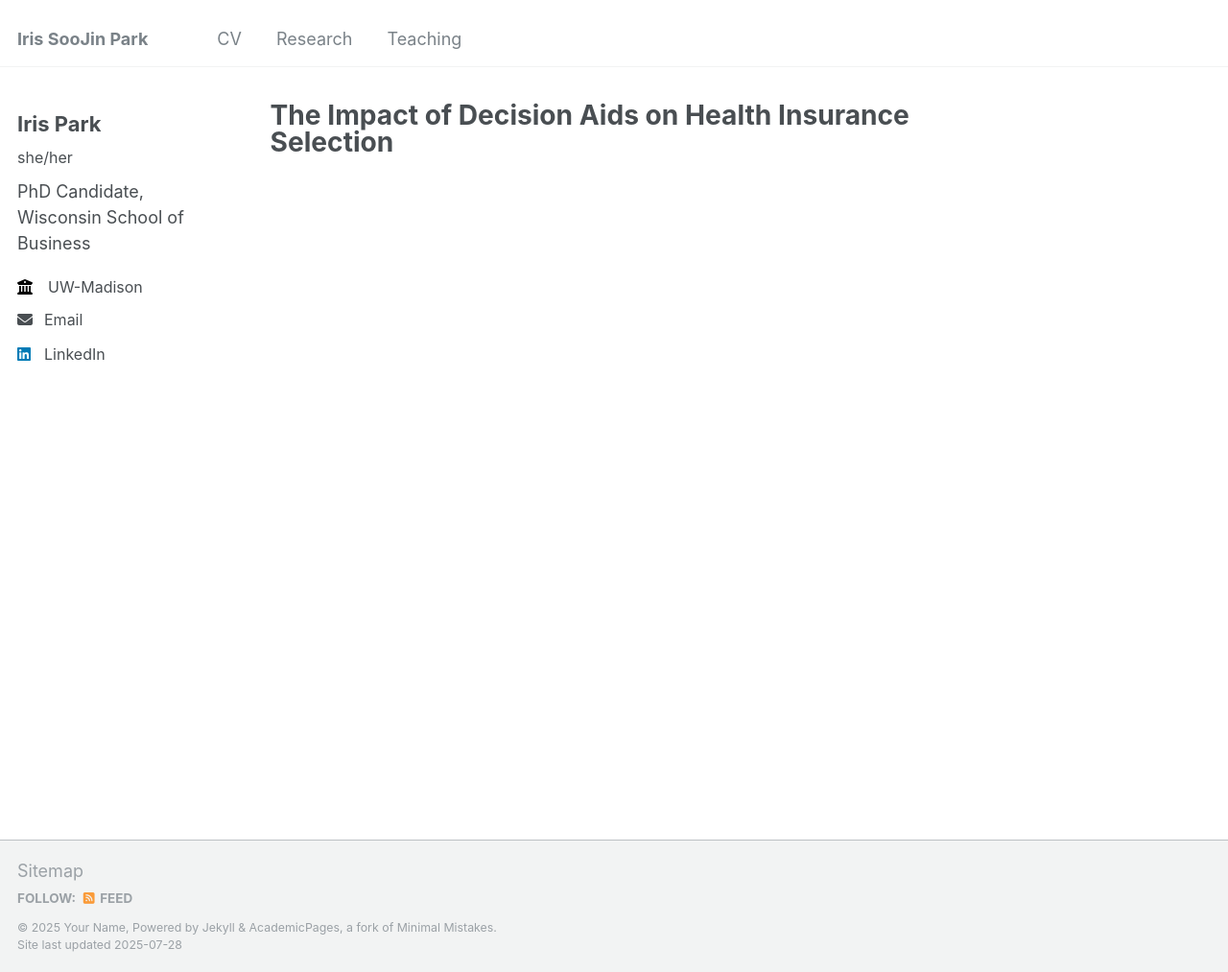
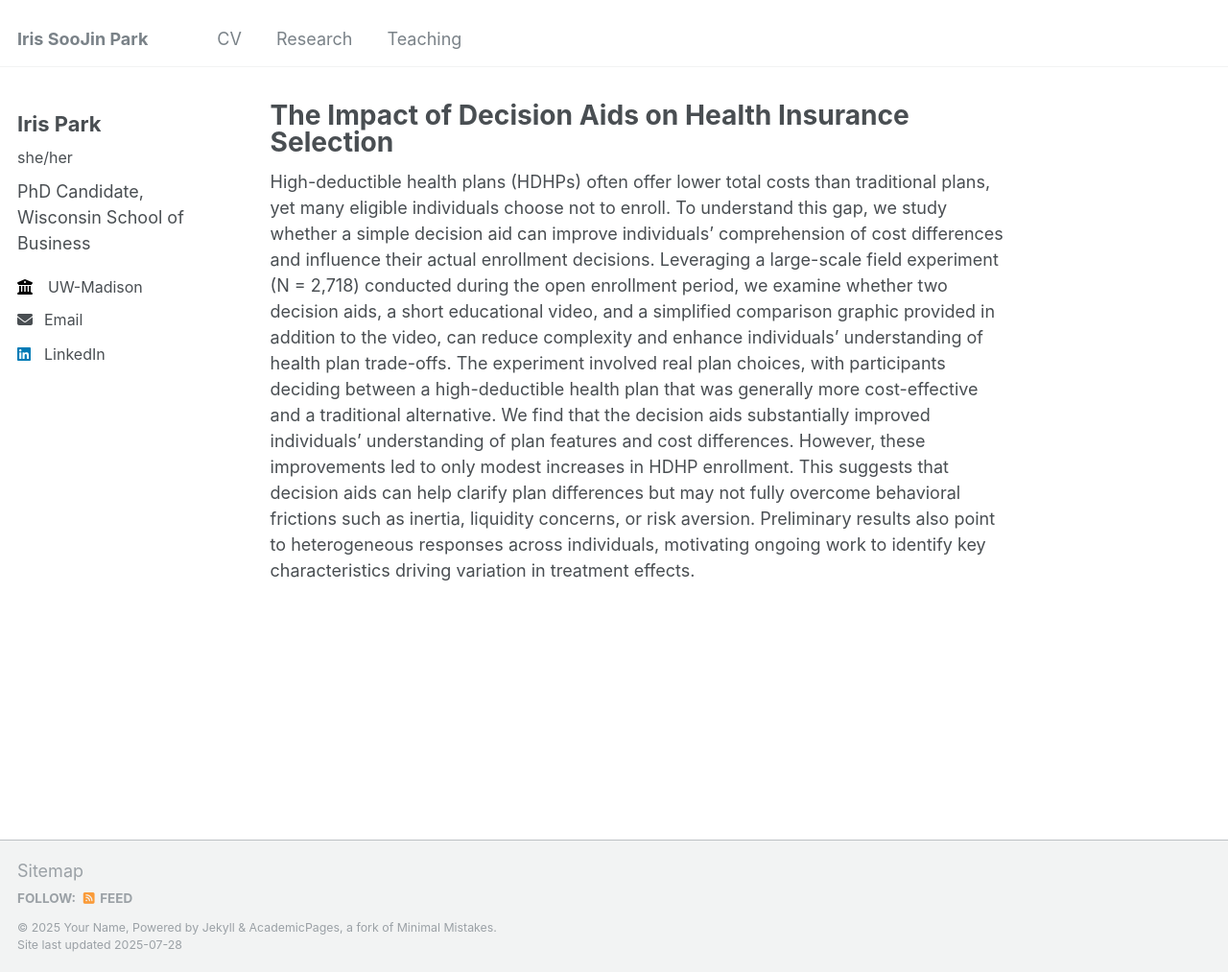
Before and after one commit to Iris-SooJin-Park/Iris-SooJin-Park.github.io, a Jekyll site: the page built from _publications/2020-01-01-paper-title-number-2.md, in a window 1280 px wide and 1013 px high. Shown: the whole window at 96% size. Built offline with Jekyll 4.4.1, drawn with Linux system fonts in a browser that asks for light colours.

Commit message:
abstract

```diff
--- a/_publications/2020-01-01-paper-title-number-2.md
+++ b/_publications/2020-01-01-paper-title-number-2.md
@@ -10,3 +10,5 @@ abstract: "with [Justin Sydnor](https://sites.google.com/a/wisc.edu/jrsydnor/) a
 #paperurl: 'http://academicpages.github.io/files/paper2.pdf'
 #citation: 'Your Name, You. (2010). &quot;Paper Title Number 2.&quot; <i>Journal 1</i>. 1(2).'
 ---
+
+High-deductible health plans (HDHPs) often offer lower total costs than traditional plans, yet many eligible individuals choose not to enroll. To understand this gap, we study whether a simple decision aid can improve individuals’ comprehension of cost differences and influence their actual enrollment decisions. Leveraging a large-scale field experiment (N = 2,718) conducted during the open enrollment period, we examine whether two decision aids, a short educational video, and a simplified comparison graphic provided in addition to the video, can reduce complexity and enhance individuals’ understanding of health plan trade-offs. The experiment involved real plan choices, with participants deciding between a high-deductible health plan that was generally more cost-effective and a traditional alternative. We find that the decision aids substantially improved individuals’ understanding of plan features and cost differences. However, these improvements led to only modest increases in HDHP enrollment. This suggests that decision aids can help clarify plan differences but may not fully overcome behavioral frictions such as inertia, liquidity concerns, or risk aversion. Preliminary results also point to heterogeneous responses across individuals, motivating ongoing work to identify key characteristics driving variation in treatment effects.
```
